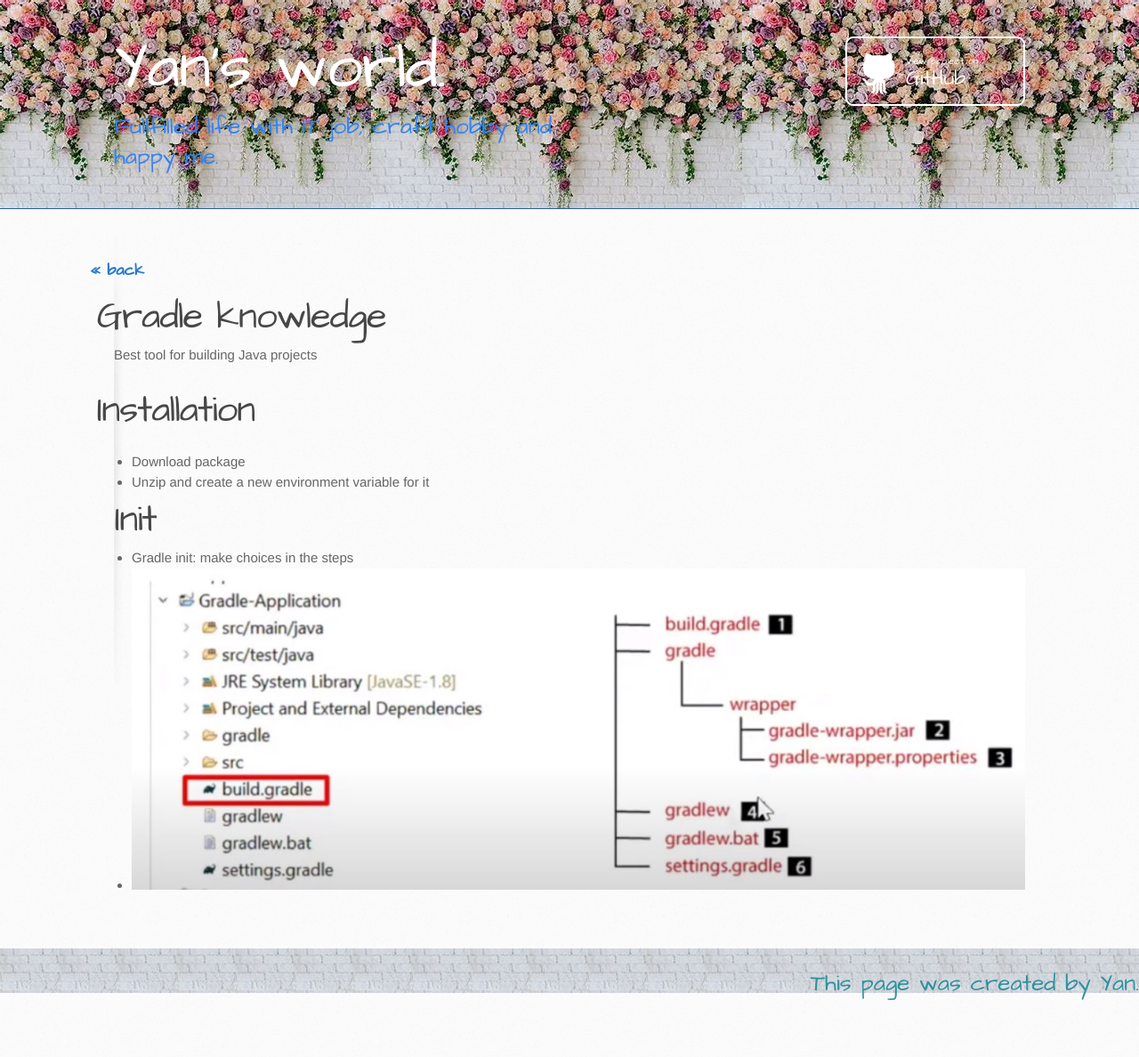
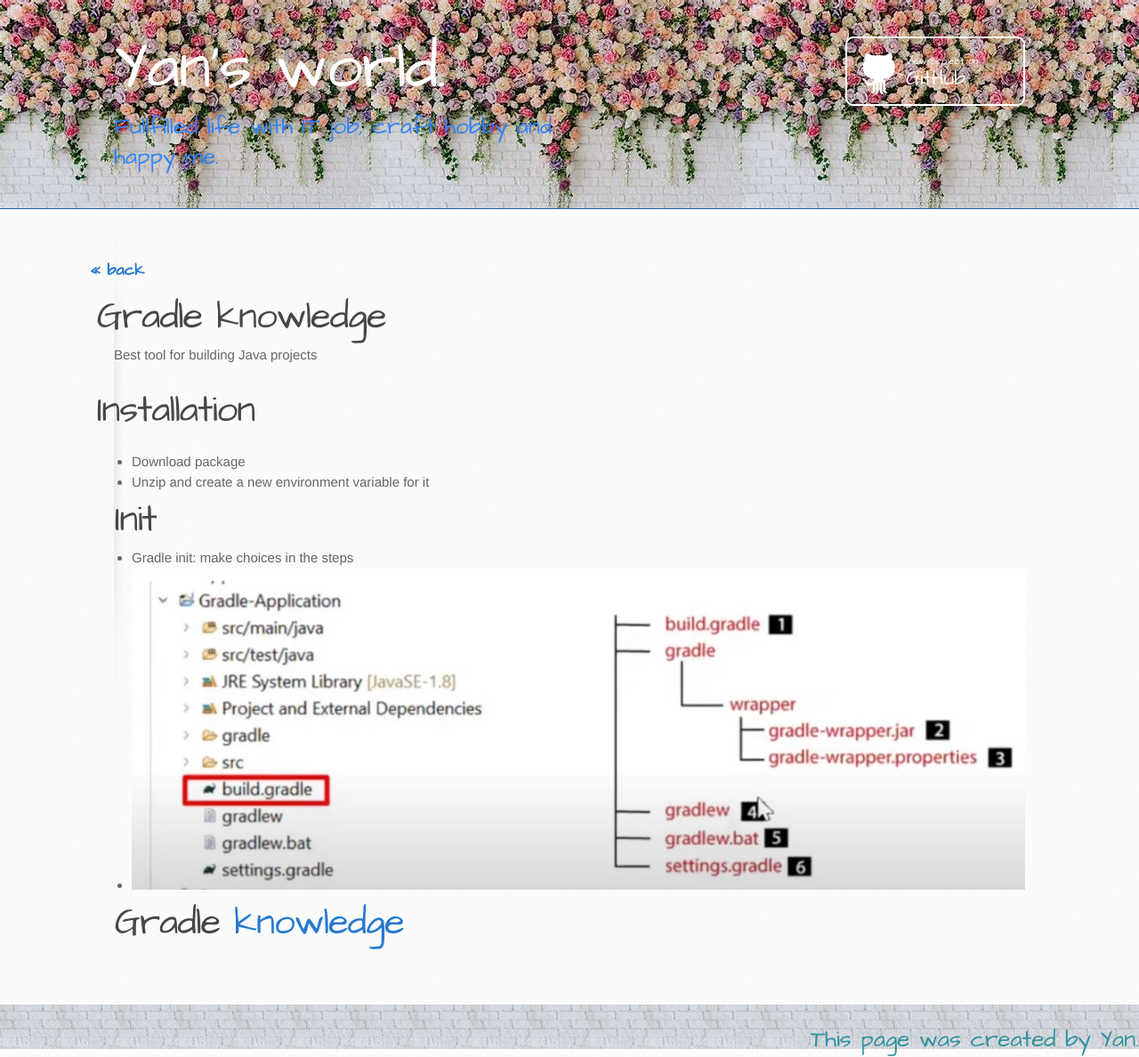
Before and after one commit to itcraftme/itcraftme, a Jekyll site: the page built from docs/it/Gradle.md, in a window 1280 px wide. Shown: the whole page at 89% size. Built offline with Jekyll 4.4.1, drawn with Linux system fonts in a browser that asks for light colours; our own code applies the rules of GitHub Pages for plain Markdown files; before the commit the page ends 1125 px from its top, so only the background shows below that.

Commit message:
Update Gradle.md

```diff
--- a/docs/it/Gradle.md
+++ b/docs/it/Gradle.md
@@ -7,3 +7,4 @@ Best tool for building Java projects
 # Init
   - Gradle init: make choices in the steps
   - ![Build structure](./images/GradleBuildStructure.jpg)
+# Gradle [knowledge](https://docs.gradle.org/8.5/userguide/userguide.html)
```
